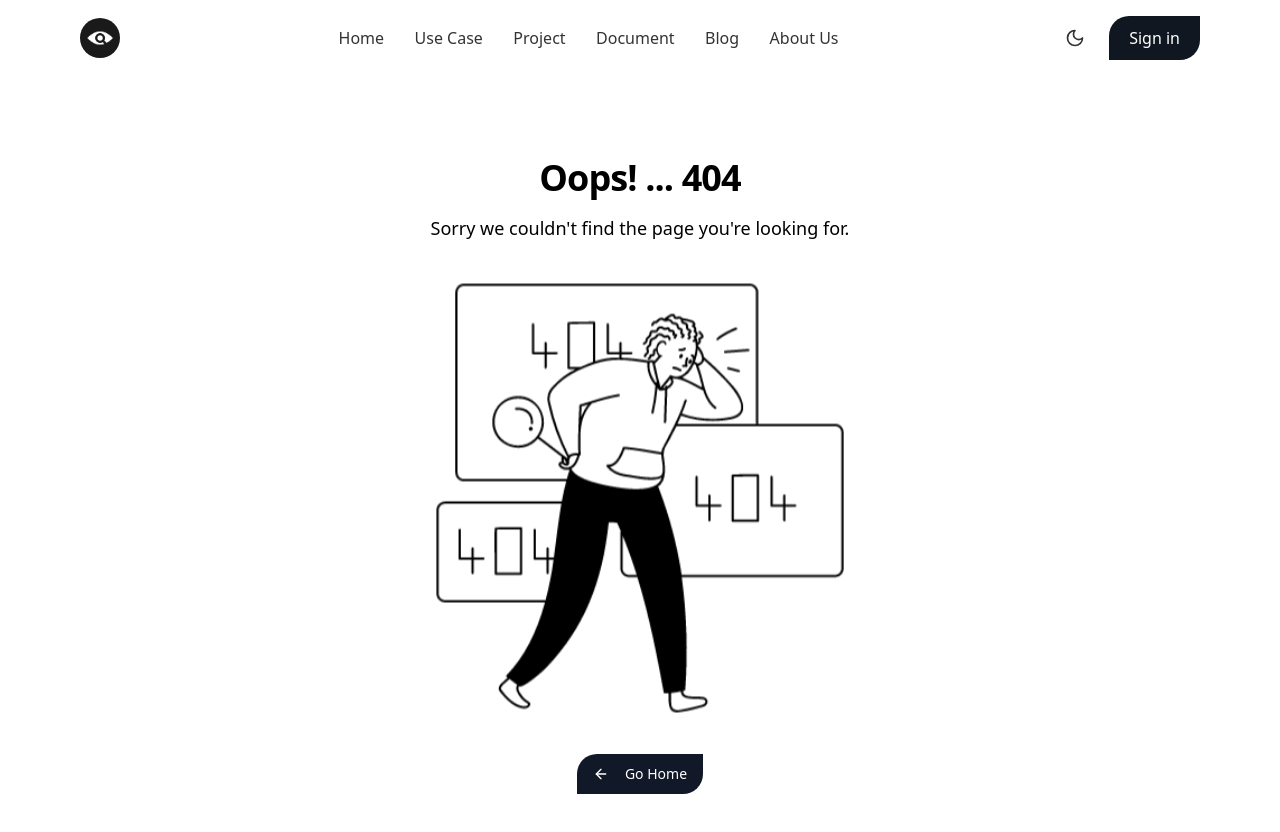
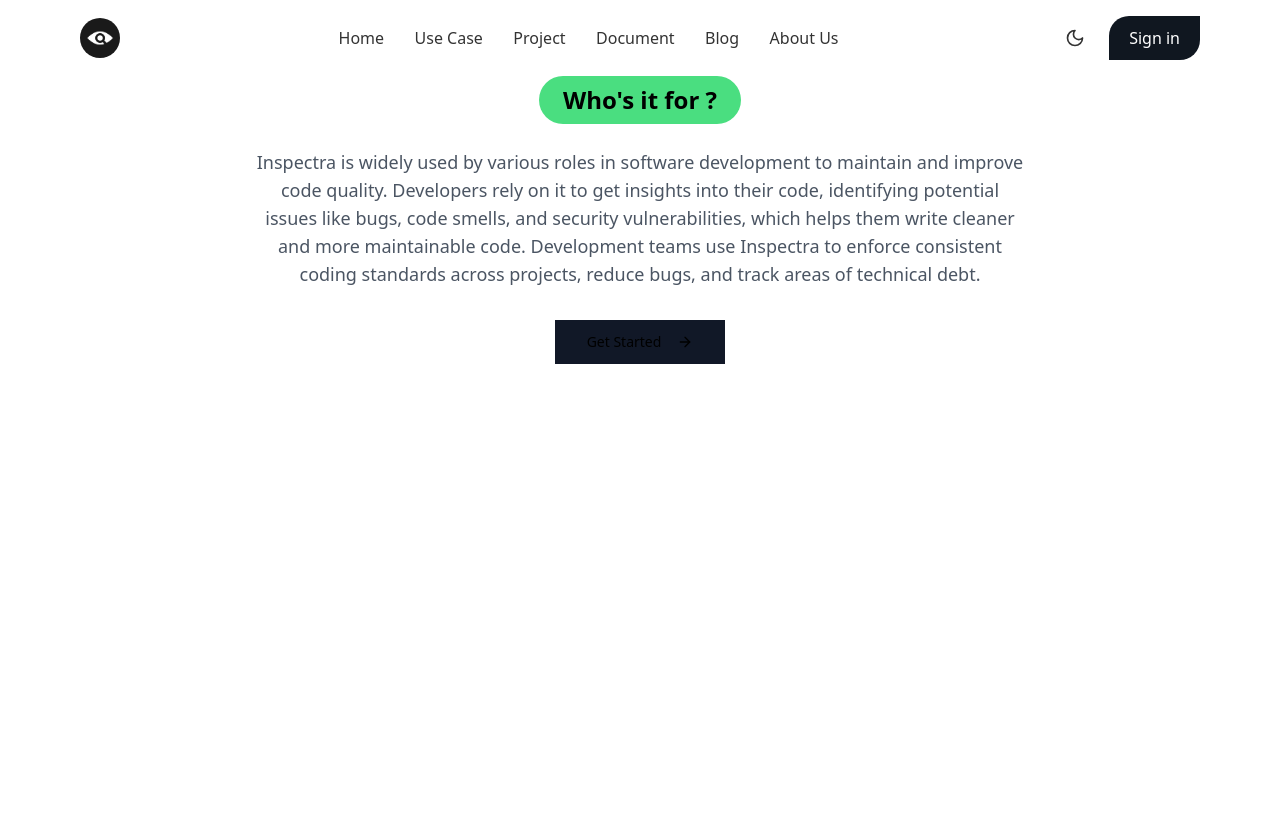
Before and after one commit to PheakdeyPhalphea/Inspectra, a Next.js app: page /aboutUs in a window 1280 px wide. Before the commit this address had no page. Shown: the top 832 px of the page. After the commit the page ends 800 px from the top, so only its background shows below. Built offline with nearby package versions, Linux system fonts and the light colour scheme.

Commit message:
30% useCase page

```diff
--- /dev/null
+++ b/src/app/aboutUs/page.tsx
@@ -0,0 +1,26 @@
+import { Button } from '@/components/ui/button'
+import { ArrowRight } from 'lucide-react'
+import React from 'react'
+
+
+export default function page() {
+  return (
+    <main>
+       <section className="text-center">
+          <h1 className="inline-block rounded-full bg-green-400 px-6 py-2 text-2xl font-bold">
+            Who&apos;s it for ?
+          </h1>
+          <p className="mx-auto mt-6 max-w-3xl text-lg text-gray-600">
+            Inspectra is widely used by various roles in software development to maintain and improve code quality. Developers
+            rely on it to get insights into their code, identifying potential issues like bugs, code smells, and security
+            vulnerabilities, which helps them write cleaner and more maintainable code. Development teams use Inspectra to
+            enforce consistent coding standards across projects, reduce bugs, and track areas of technical debt.
+          </p>
+          <Button className="mt-8 bg-gray-900" size="lg">
+            Get Started
+            <ArrowRight className="ml-2 h-4 w-4" />
+          </Button>
+        </section>
+    </main>
+  );
+}
--- a/src/app/useCase/page.tsx
+++ b/src/app/useCase/page.tsx
@@ -1,10 +1,28 @@
-import React from 'react'
+import { Button } from "@/components/ui/button";
+import { ArrowRight } from "lucide-react";
+import React from "react";
 
-type Props = {}
-
-export default function page({}: Props) {
+export default function page() {
   return (
-
-    <div>page</div>
-  )
+    <main>
+      <section className="text-center">
+        <h1 className="inline-block rounded-sm bg-[#B9FF66] px-6 py-2 text-3xl font-bold rounded-tl-[20px] rounded-br-[20px] mt-6">
+          Who&apos;s it for ?
+        </h1>
+        <p className="mx-auto mt-6 max-w-3xl text-lg text-gray-500">
+          Inspectra is widely used by various roles in software development to
+          maintain and improve code quality. Developers rely on it to get
+          insights into their code, identifying potential issues like bugs, code
+          smells, and security vulnerabilities, which helps them write cleaner
+          and more maintainable code. Development teams use Inspectra to enforce
+          consistent coding standards across projects, reduce bugs, and track
+          areas of technical debt.
+        </p>
+        <Button className="bg-gray-900 hover:bg-gray-800 text-white rounded-tl-[20px] rounded-br-[20px] px-4 py-2 mt-6">
+          Get Started
+          <ArrowRight className="ml-2 h-5 w-5 sm:h-6 sm:w-6" />
+        </Button>
+      </section>
+    </main>
+  );
 }
--- a/src/components/NavbarComponent/NavbarComponent.tsx
+++ b/src/components/NavbarComponent/NavbarComponent.tsx
@@ -34,11 +34,11 @@ export default function NavbarComponent() {
         <div className="hidden lg:block ">
           <ul className="flex w-[500px]  text-text_body_16  justify-between">
             <Link href="/">Home</Link>
-            <Link href="/UseCase">Use Case</Link>
+            <Link href="/useCase">Use Case</Link>
             <Link href="/Project">Project</Link>
             <Link href="/Document">Document</Link>
             <Link href="/Blog">Blog</Link>
-            <Link href="/About Us">About Us</Link>
+            <Link href="/aboutUs">About Us</Link>
           </ul>
         </div>
         {/* group icon and sign in */}
```
Also changed, not shown: public/images/useCase.png (added), 1 other file (tests, documents, lock files or other folders).
